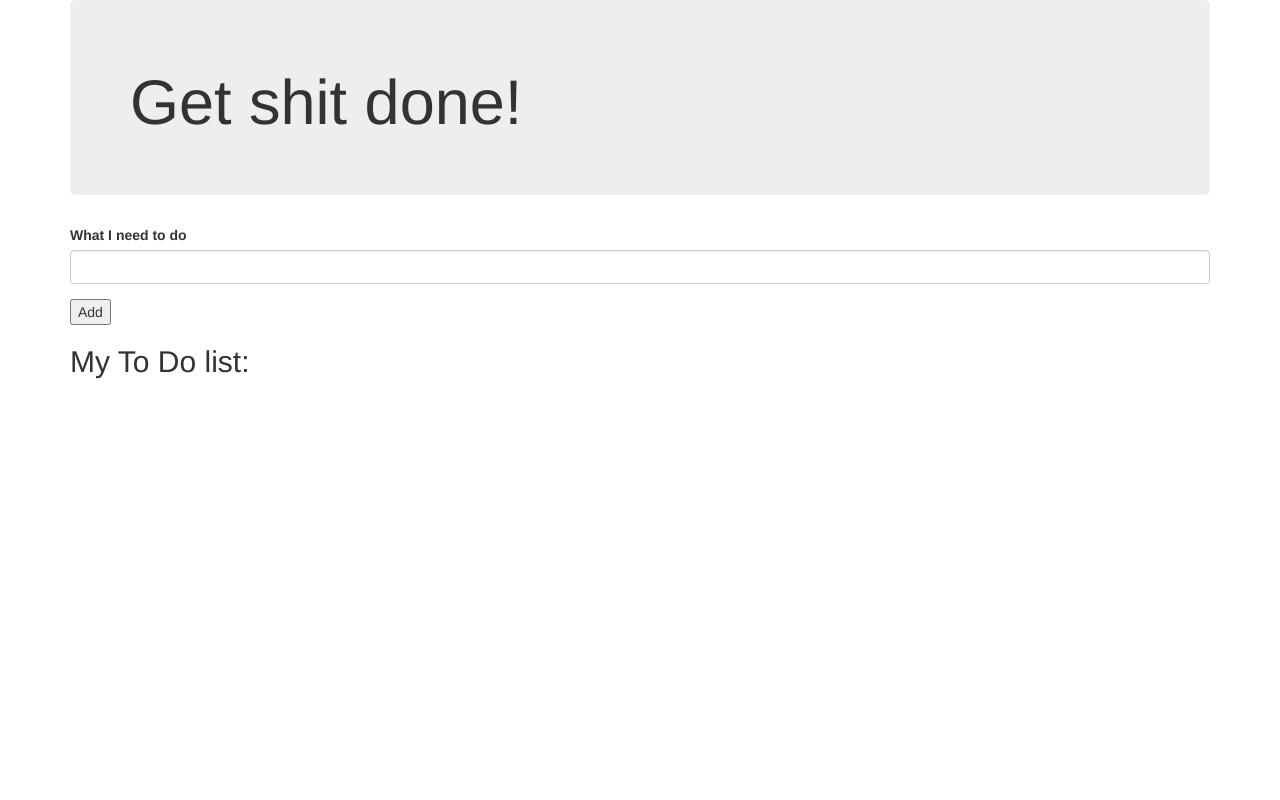
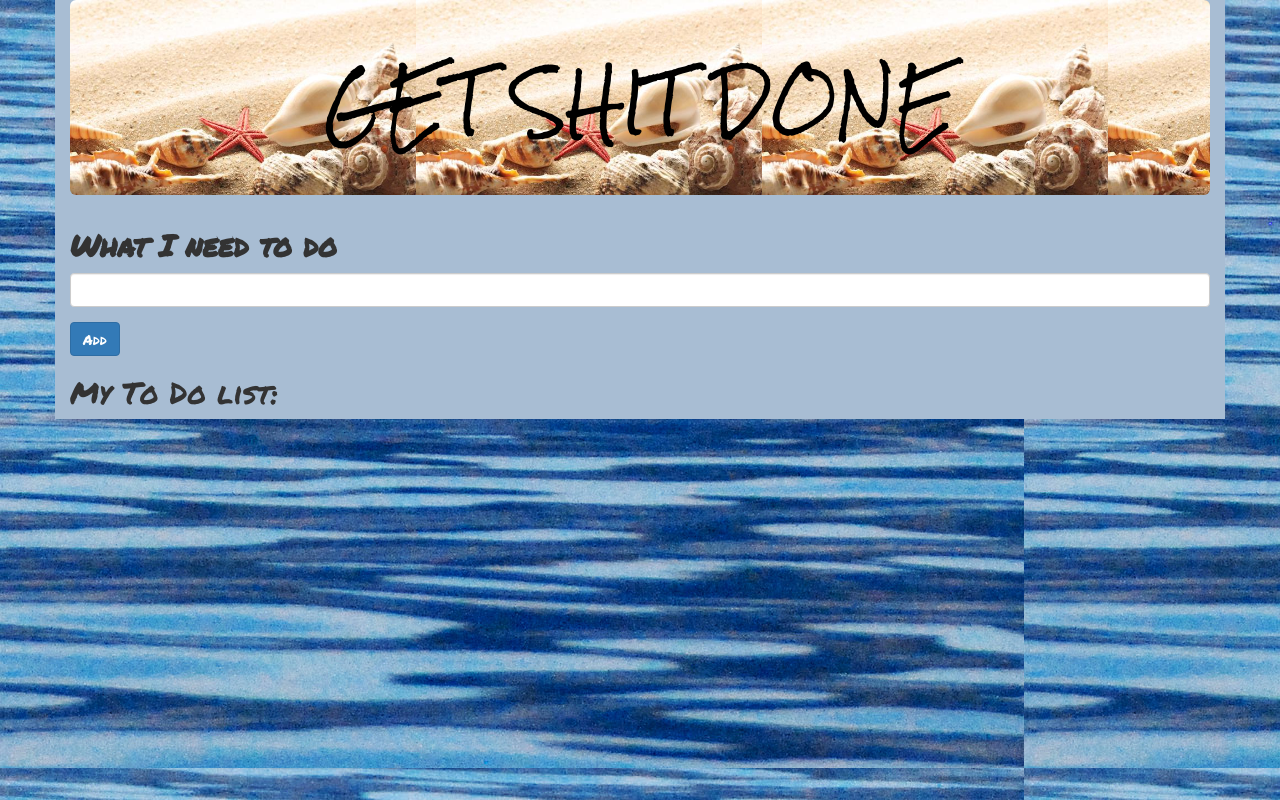
Before and after one commit to kristendynamite/to-do-list, a plain HTML site: page index.html in a window 1280 px wide. Drawn offline with Linux system fonts and the light colour scheme.

Commit message:
add font and background images to css

```diff
--- a/css/styles.css
+++ b/css/styles.css
@@ -1,3 +1,25 @@
 /*#hidden-list {
   display: none;
 }*/
+
+.jumbotron {
+  background-image: url(../img/seashells.jpg);
+  background-size: contain;
+  color: black;
+  font-family: 'Rock Salt', fantasy;
+  text-align: center;
+}
+
+body {
+  font-family: 'Permanent Marker', fantasy;
+  background-image: url(../img/water2.jpg);
+  background-repeat: repeat;
+}
+
+.container {
+  background-color: #a8bdd3;
+}
+
+.form-group {
+  font-size: 30px;
+}
--- a/index.html
+++ b/index.html
@@ -3,6 +3,7 @@
   <head>
     <link rel="stylesheet" href="css/bootstrap.css" type="text/css">
     <link rel="stylesheet" href="css/styles.css" type="text/css">
+    <link href="https://fonts.googleapis.com/css?family=Amatic+SC|Permanent+Marker|Rock+Salt" rel="stylesheet">
     <script src="js/jquery-3.2.1.js"></script>
     <script src="js/scripts.js"></script>
     <meta charset="utf-8">
@@ -11,14 +12,14 @@
   <body>
     <div class="container">
       <div class="jumbotron">
-        <h1>Get shit done!</h1>
+        <h1>GET SHIT DONE</h1>
       </div>
       <form id="form-to-do">
         <div class="form-group">
           <label for="new-to-do">What I need to do</label>
           <input type="text" class="form-control" id="new-to-do">
         </div>
-        <button type="submit" name="btn">Add</button>
+        <button type="submit" class="btn btn-primary">Add</button>
       </form>
 
       <h2>My To Do list:</h2>
```
Also changed, not shown: img/seashells.jpg (added), img/water.png (added), img/water2.jpg (added).
